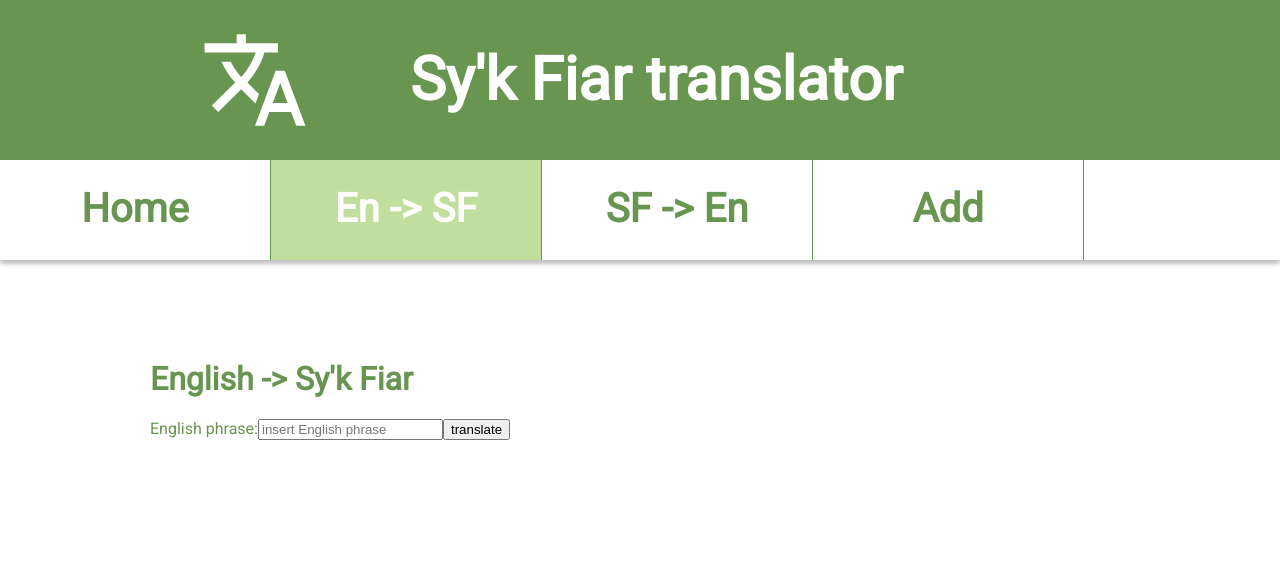
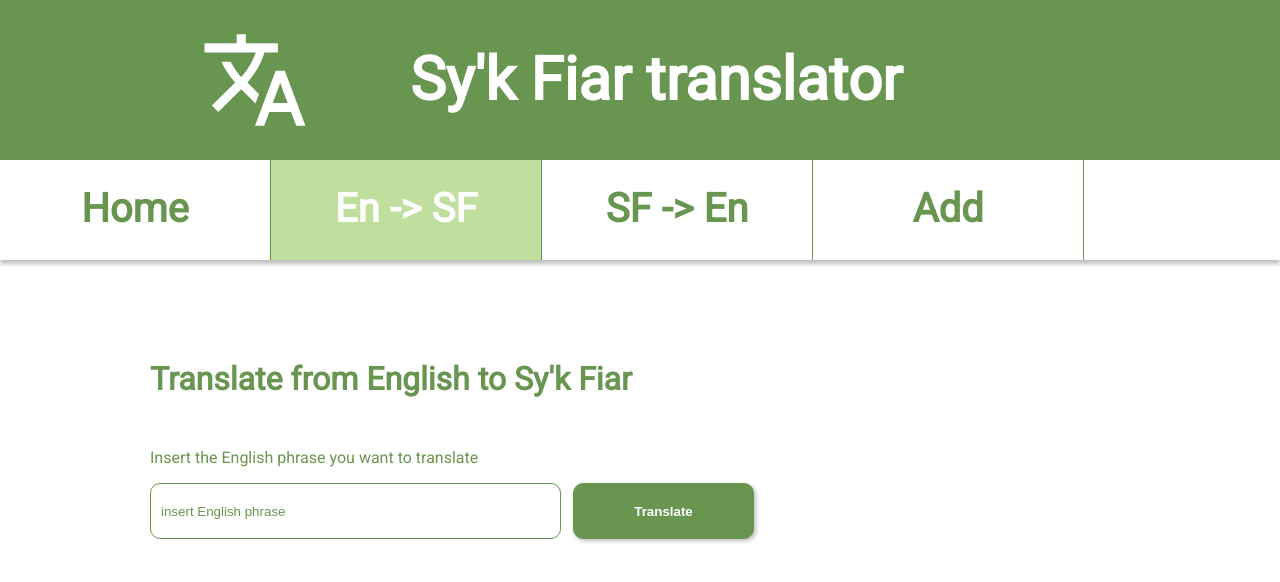
Before and after one commit to MareikeTaeubner/sy-k-fiar-translator, a React (Create React App) app: page /en-to-sf in a window 1280 px wide. Shown: the top 582 px of the page. Built offline with nearby package versions, Linux system fonts and the light colour scheme; what lowdb would draw is missing.

Commit message:
styled the translation views

```diff
--- a/src/App.css
+++ b/src/App.css
@@ -63,4 +63,51 @@ main {
 
 .home {
   text-align: justify;
+  max-width: 900px;
 }
+
+input[type="text"] {
+  border: 1px solid #689550;
+  box-sizing: border-box;
+  border-radius: 10px;
+  width: 411px;
+  height: 56px;
+  padding-left: 10px;
+  color: #689550;
+  font-weight: bold;
+  margin-right: 12px;
+}
+
+input[type="text"]:focus {
+  outline: none;
+  border-width: 2px;
+}
+
+::placeholder {
+  color: #689550;
+  font-weight: normal;
+}
+
+input[type="submit"] {
+  width: 181px;
+  height: 56px;
+  border-radius: 10px;
+  background-color: #689550;
+  border: 1px solid #689550;
+  color: white;
+  font-weight: bold;
+  box-shadow: 2px 2px 4px rgba(0, 0, 0, 0.25);
+}
+
+input[type="submit"]:focus {
+  outline: none;
+}
+
+input[type="submit"]:hover {
+  filter: brightness(90%);
+  cursor: pointer;
+}
+
+h1 {
+  margin-bottom: 50px;
+}
--- a/src/App.js
+++ b/src/App.js
@@ -31,7 +31,7 @@ function EnToSf() {
   return (
     <div>
       <TranslateForm
-        header="English -> Sy'k Fiar"
+        header="Translate from English to Sy'k Fiar"
         language="English"
         translate={translateFromEn}
       />
@@ -43,7 +43,7 @@ function SfToEn() {
   return (
     <div>
       <TranslateForm
-        header="Sy'k Fiar -> English"
+        header="Translate from Sy'k Fiar to English"
         language="Sy'k Fiar"
         translate={translateFromSf}
       />
--- a/src/TranslateForm.js
+++ b/src/TranslateForm.js
@@ -19,14 +19,14 @@ function TranslateForm({ header, language, translate }) {
     <div>
       <h1>{header}</h1>
       <form onSubmit={handleSubmit}>
-        <label>{language} phrase:</label>
+        <p>Insert the {language} phrase you want to translate</p>
         <input
           type="text"
           placeholder={`insert ${language} phrase`}
           onChange={e => setPhrase(e.target.value)}
           value={phrase}
         />
-        <input type="submit" value="translate" />
+        <input type="submit" value="Translate" />
       </form>
       <div>{result}</div>
     </div>
```
